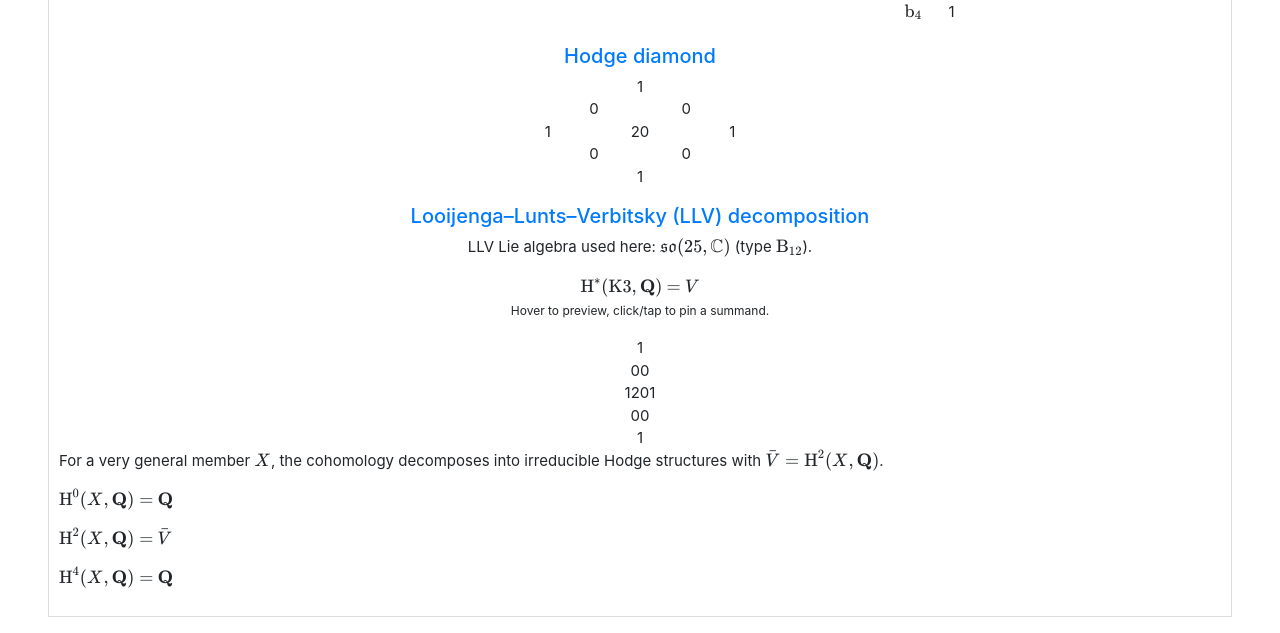
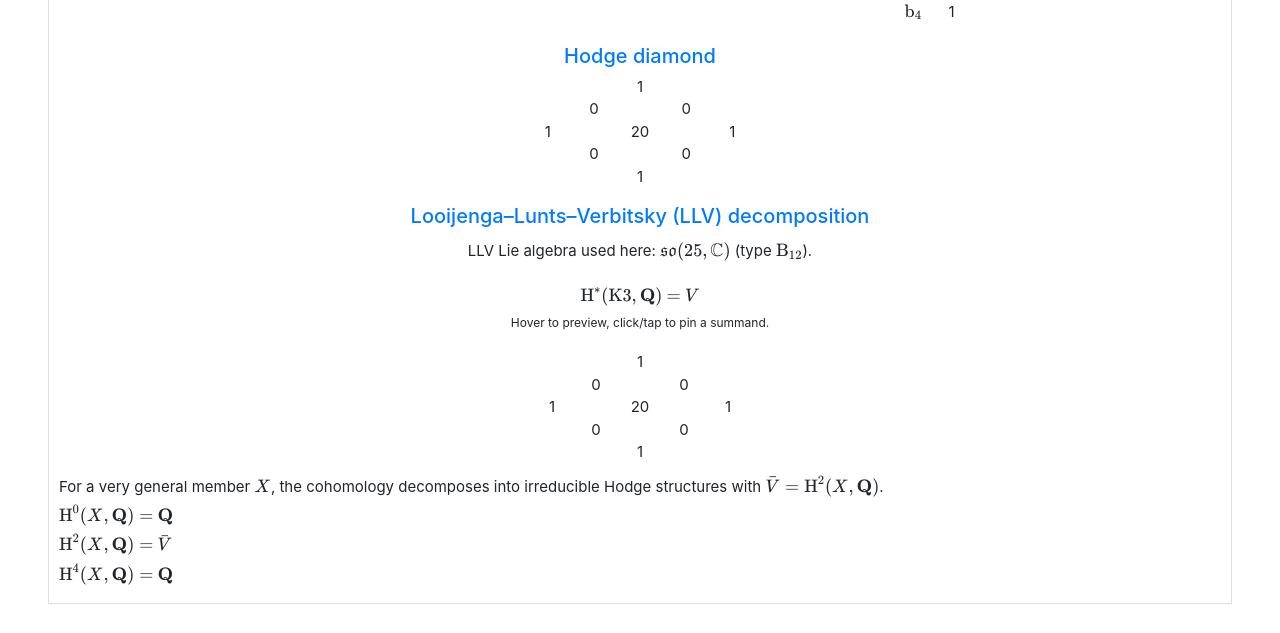
Before and after one commit to pbelmans/hyperkaehler-info, a Flask app: page / in a window 1280 px wide. Shown: the part 1229-1862 px from the top of the page. After the commit the page ends 1833 px from the top, so only its background shows below. Run offline with Flask 3, Linux system fonts and the light colour scheme; style sheets or scripts are compiled from the project's sources; parts of the project's set-up code (start-up, migrations or seed data) failed here and were passed over.

Commit message:
CSS for LLV decomposition

```diff
--- a/assets/style.scss
+++ b/assets/style.scss
@@ -73,3 +73,77 @@ div#content::-webkit-scrollbar {
 dl.basic {
   max-width: 400px;
 }
+
+.no-break-math,
+.no-break-math .katex {
+  white-space: nowrap !important;
+}
+
+.llv-widget {
+  margin: 0.75rem auto 0;
+}
+
+.llv-decomposition {
+  position: relative;
+  overflow: hidden;
+  width: 100%;
+  text-align: center;
+  line-height: 2.1;
+}
+
+.llv-decomposition-inner {
+  display: table;
+  margin-left: auto;
+  margin-right: auto;
+  white-space: nowrap;
+}
+
+.llv-decomposition-line {
+  display: inline-block;
+  white-space: nowrap;
+  line-height: 2.1;
+}
+
+.llv-hint {
+  margin-top: -0.35rem;
+  margin-bottom: 0.35rem;
+}
+
+.llv-diamond {
+  position: relative;
+  margin-top: 0.5rem;
+  margin-bottom: 0.75rem;
+  overflow: hidden;
+  width: 100%;
+  text-align: center;
+}
+
+.llv-diamond-inner {
+  display: table;
+  margin-left: auto;
+  margin-right: auto;
+  white-space: nowrap;
+}
+
+.llv-cell {
+  display: inline-block;
+  width: 5.5rem;
+}
+
+.llv-comp,
+.llv-full,
+.llv-hs-comp {
+  cursor: pointer;
+}
+
+.llv-active {
+  color: #dc3545;
+}
+
+.llv-zero {
+  color: #888;
+}
+
+.llv-decomp p {
+  margin-bottom: 0.4rem;
+}
```
